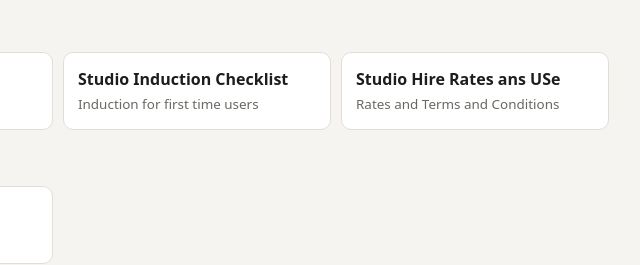
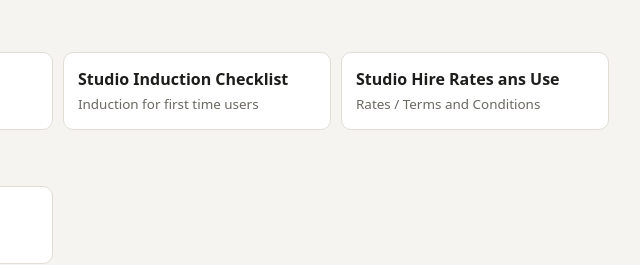
Before and after one commit to theshutterroom/TSRC, a plain HTML site: page index.html in a window 1280 px wide. Shown: the part 1046-1311 px from the top of the page, 443-1083 px from the left. Drawn offline with Linux system fonts and the light colour scheme.

Commit message:
Fix typo in Studio Hire Rates documentation entry

```diff
--- a/index.html
+++ b/index.html
@@ -72,7 +72,7 @@ const SECTIONS = [
   {title:"Lighting Studio", desc:"", docs:[
   {name:"Studio bookings reports", note:"Booking details", url:"https://docs.google.com/spreadsheets/d/1Nv_egwlQqbt6hpT3jy16AILExbAgwpr-ICiLgc6Y8yM/edit?gid=1786941924#gid=1786941924"},
   {name:"Studio Induction Checklist", note:"Induction for first time users", url:"https://docs.google.com/document/d/1RUNG5l93e17FSHyZZ-GGQjZ9xUoEpXaz/edit"},
-  {name:"Studio Hire Rates ans USe", note:"Rates and Terms and Conditions", url:"https://docs.google.com/document/d/1RHmdXujaI0ZGpff0p1-zOZOC-Xnfnq5rB87EL_G_q6c/edit?tab=t.0"}]},
+  {name:"Studio Hire Rates ans Use", note:"Rates / Terms and Conditions", url:"https://docs.google.com/document/d/1RHmdXujaI0ZGpff0p1-zOZOC-Xnfnq5rB87EL_G_q6c/edit?tab=t.0"}]},
 
   {title:"Workshops", desc:"", docs:[
   {name:"Workshops folder", note:"Material for Workshops", url:"https://drive.google.com/drive/folders/12WkNu0haVZTjyGJLFXjI9gfMYcQndvz2?usp=drive_link"}]},
```
